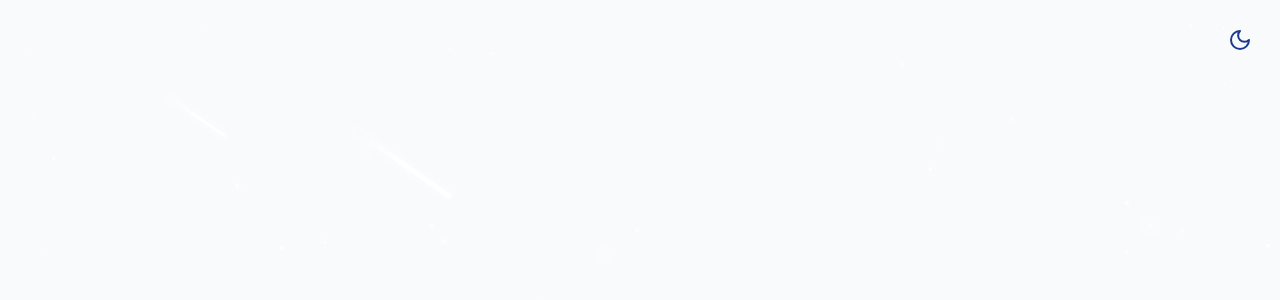
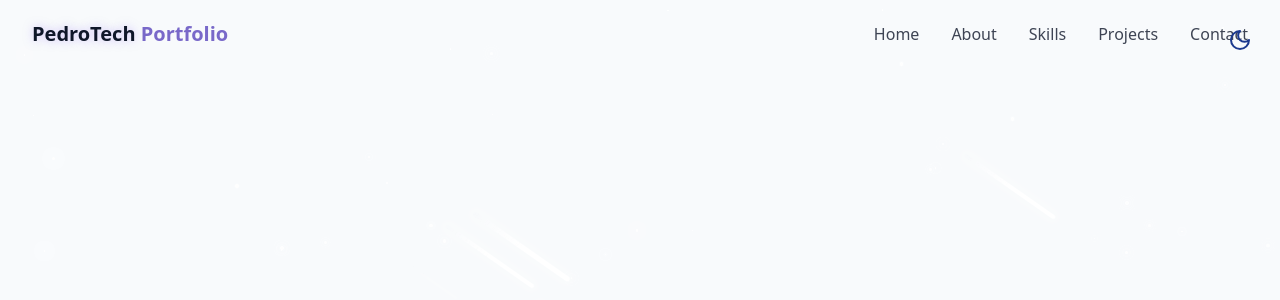
Before and after one commit to ahmeddin12/portfolio, a React (Vite) app: page / in a window 1280 px wide. Shown: the top 300 px of the page. Built offline with nearby package versions, Linux system fonts and the light colour scheme.

Commit message:
added navbar component

```diff
--- /dev/null
+++ b/src/components/Navbar.jsx
@@ -0,0 +1,91 @@
+import { cn } from "../../lib/utils";
+import { Menu, X } from "lucide-react";
+import { useEffect, useState } from "react";
+
+const navItems = [
+  { name: "Home", href: "#hero" },
+  { name: "About", href: "#about" },
+  { name: "Skills", href: "#skills" },
+  { name: "Projects", href: "#projects" },
+  { name: "Contact", href: "#contact" },
+];
+
+export const Navbar = () => {
+  const [isScrolled, setIsScrolled] = useState(false);
+  const [isMenuOpen, setIsMenuOpen] = useState(false);
+
+  useEffect(() => {
+    const handleScroll = () => {
+      setIsScrolled(window.screenY > 10);
+    };
+
+    window.addEventListener("scroll", handleScroll);
+    return () => window.removeEventListener("scroll", handleScroll);
+  }, []);
+  return (
+    <nav
+      className={cn(
+        "fixed w-full z-40 transition-all duration-300",
+        isScrolled ? "py-3 bg-background/80 backdrop-blur-md shadow-xs" : "py-5"
+      )}
+    >
+      <div className="container flex items-center justify-between">
+        <a
+          className="text-xl font-bold text-primary flex items-center"
+          href="#hero"
+        >
+          <span className="relative z-10">
+            <span className="text-glow text-foreground"> PedroTech </span>{" "}
+            Portfolio
+          </span>
+        </a>
+
+        {/* desktop nav */}
+        <div className="hidden md:flex space-x-8">
+          {navItems.map((item, key) => (
+            <a
+              key={key}
+              href={item.href}
+              className="text-foreground/80 hover:text-primary transition-colors duration-300"
+            >
+              {item.name}
+            </a>
+          ))}
+        </div>
+
+        {/* mobile nav */}
+
+        <button
+          onClick={() => setIsMenuOpen((prev) => !prev)}
+          className="md:hidden p-2 text-foreground z-50"
+          aria-label={isMenuOpen ? "Close Menu" : "Open Menu"}
+        >
+          {isMenuOpen ? <X size={24} /> : <Menu size={24} />}{" "}
+        </button>
+
+        <div
+          className={cn(
+            "fixed inset-0 bg-background/95 backdroup-blur-md z-40 flex flex-col items-center justify-center",
+            "transition-all duration-300 md:hidden",
+            isMenuOpen
+              ? "opacity-100 pointer-events-auto"
+              : "opacity-0 pointer-events-none"
+          )}
+        >
+          <div className="flex flex-col space-y-8 text-xl">
+            {navItems.map((item, key) => (
+              <a
+                key={key}
+                href={item.href}
+                className="text-foreground/80 hover:text-primary transition-colors duration-300"
+                onClick={() => setIsMenuOpen(false)}
+              >
+                {item.name}
+              </a>
+            ))}
+          </div>
+        </div>
+      </div>
+    </nav>
+  );
+};
--- a/src/pages/Home.jsx
+++ b/src/pages/Home.jsx
@@ -1,10 +1,12 @@
 import { ThemeToggle } from "../components/ThemeToggle";
 import { StarBackground } from "../components/StarBackground";
+import { Navbar } from "../components/Navbar";
 export const Home = () => {
   return (
     <div>
       <ThemeToggle />
       <StarBackground />
+      <Navbar />
     </div>
   );
 };
```
